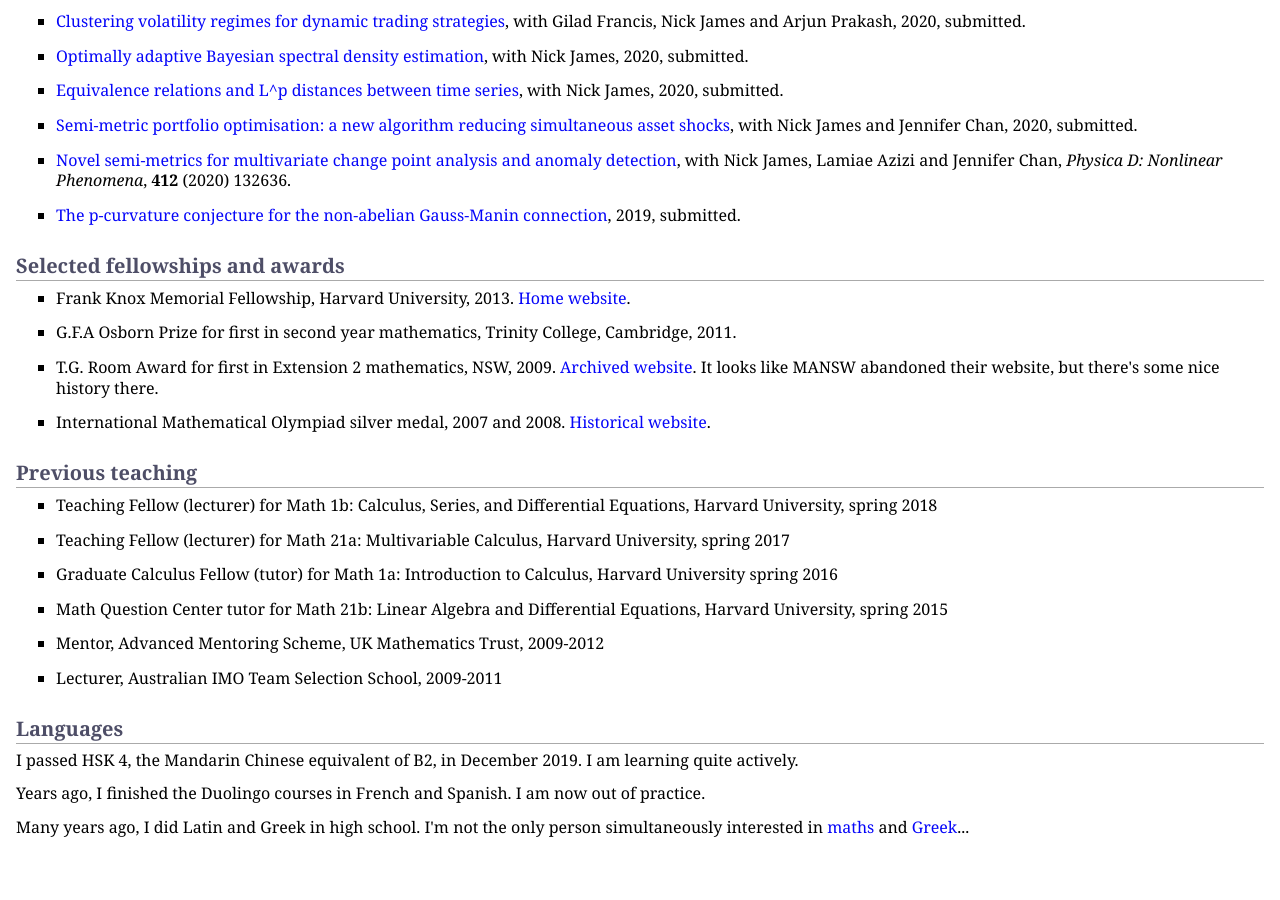
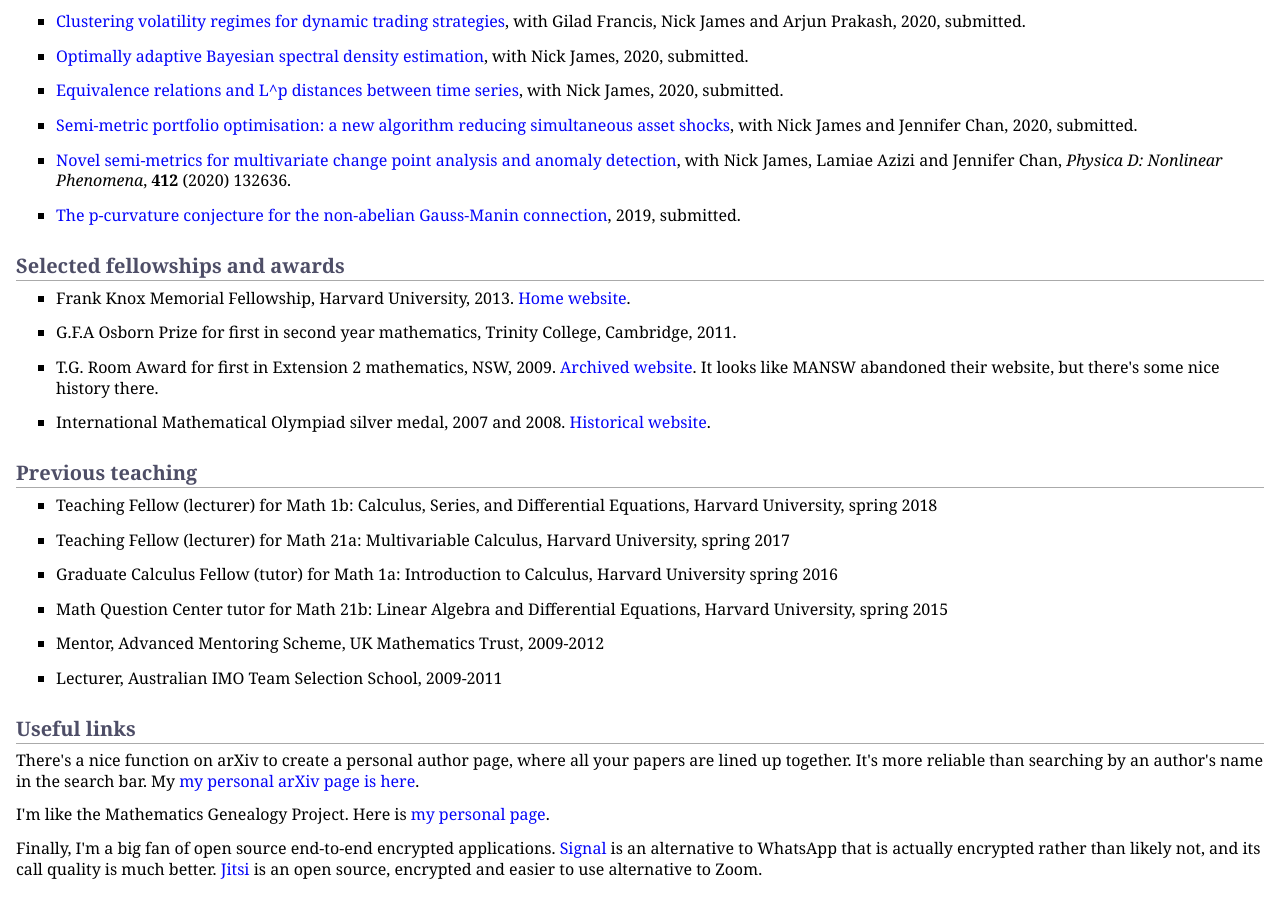
Before and after one commit to MaxMenzies/maxmenzies.com, a Jekyll site: the page index.html, which Jekyll copies as it is, in a window 1280 px wide and 900 px high, scrolled down 775 px. Built offline with Jekyll 4.4.1, drawn with Linux system fonts in a browser that asks for light colours; before the commit the page ends 1634 px from its top, so only the background shows below that; some of the changed text lies outside the part shown.

Commit message:
Update index.html

```diff
--- a/index.html
+++ b/index.html
@@ -30,7 +30,7 @@
     My permanent email address is max.menzies at alumni.harvard.edu; my WeChat ID is max-menzies. My Chinese name is 孟思哲。
    </p>
    <p>
-    I'm currently in Sydney.
+    I'm currently in Sydney, still working on maths and Chinese.
     </p>
 
 
@@ -40,7 +40,7 @@
 <h2>Research</h2>
 <p>I am interested in both pure and applied mathematics. In pure maths, I spent my undergraduate and graduate years studying algebraic number theory and arithmetic geometry, particularly p-curvature. In applied maths, my primary collaborator (and best friend of 25 years) is Nick James. We try to work on various topical problems and develop new mathematical techniques to tackle them, with many experiments.</p>
 <h2>Papers</h2>
-<p>Apart from climate change, nothing is more important than accessibility of research, education, and information. I encourage all academics to submit their work to an open access repository such as arXiv. All my papers can be found on <a href="https://arxiv.org/a/menzies_m_1.html">my personal arXiv page</a>.</p>
+<p>Apart from climate change, nothing is more important than accessibility of research, education, and information. I encourage all academics to submit their work to an open access repository such as arXiv. All my papers can be found on my personal arXiv page (see links below). </p>
 <ul>
 <li><p><a href="https://arxiv.org/abs/2102.01407">Trends in COVID-19 prevalence and mortality: a year in review</a>, with Nick James, 2021, submitted.</p>
 </li>
@@ -132,10 +132,10 @@
 <li><p>Lecturer, Australian IMO Team Selection School, 2009-2011</p>
 </li>
 </ul>
-<h2>Languages</h2>
-<p>I passed HSK 4, the Mandarin Chinese equivalent of B2, in December 2019. I am learning quite actively.</p>
-<p>Years ago, I finished the Duolingo courses in French and Spanish. I am now out of practice.</p>
-<p>Many years ago, I did Latin and Greek in high school. I'm not the only person simultaneously interested in <a href="https://www.science.unsw.edu.au/our-people/peter-brown">maths</a> and <a href="http://mals.org.au/tutor-profiles/">Greek</a>...
+<h2>Useful links</h2>
+<p>There's a nice function on arXiv to create a personal author page, where all your papers are lined up together. It's more reliable than searching by an author's name in the search bar. My <a href="https://arxiv.org/a/menzies_m_1.html">my personal arXiv page is here</a>.</p>
+<p>I'm like the Mathematics Genealogy Project. Here is <a href="https://www.mathgenealogy.org/id.php?id=256318">my personal page</a>.</p>
+<p>Finally, I'm a big fan of open source end-to-end encrypted applications. <a href="https://signal.org/en/"> Signal</a> is an alternative to WhatsApp that is actually encrypted rather than likely not, and its call quality is much better. <a href="https://meet.jit.si/"> Jitsi</a> is an open source, encrypted and easier to use alternative to Zoom.
 </div>
 </body>
 </html>
```
